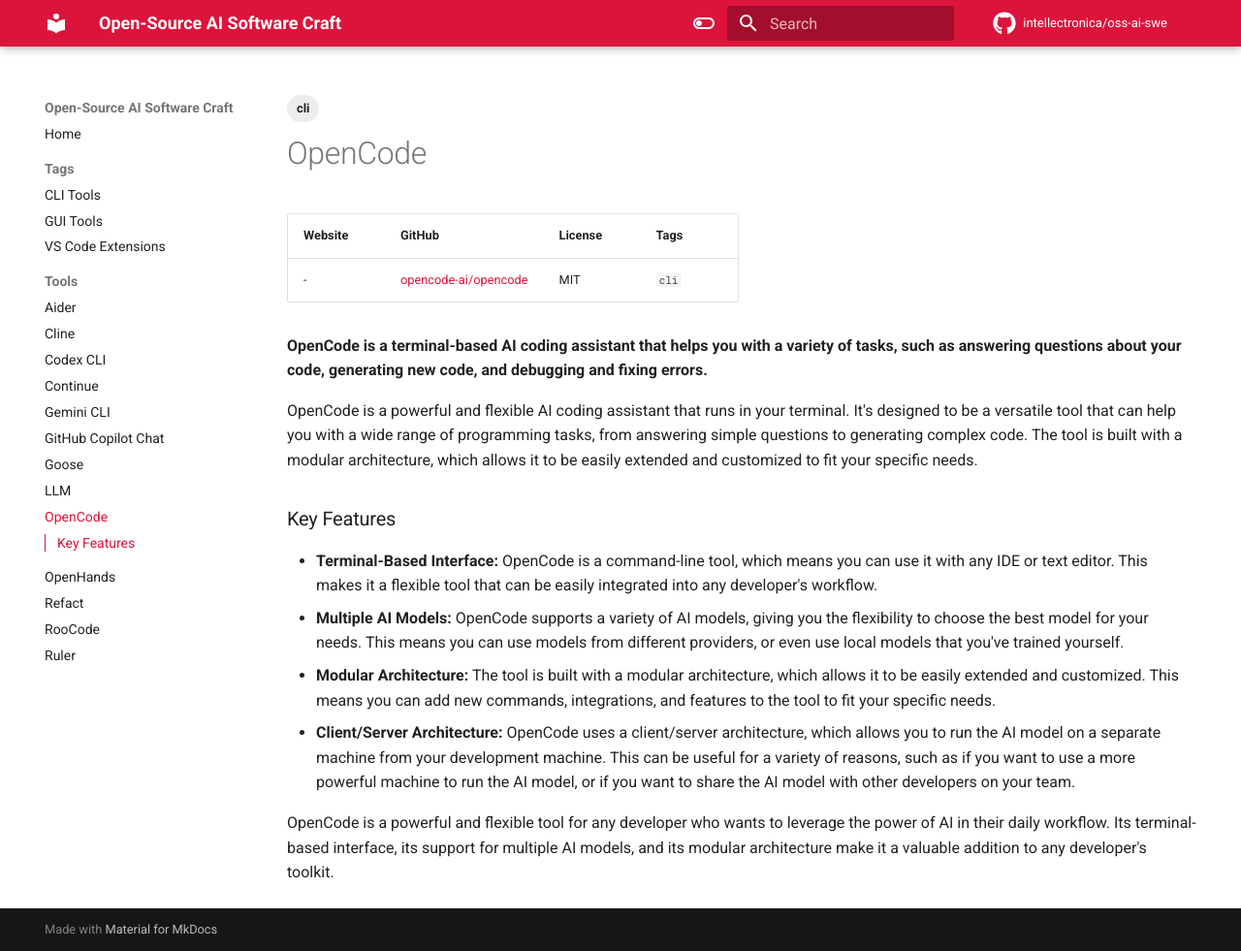
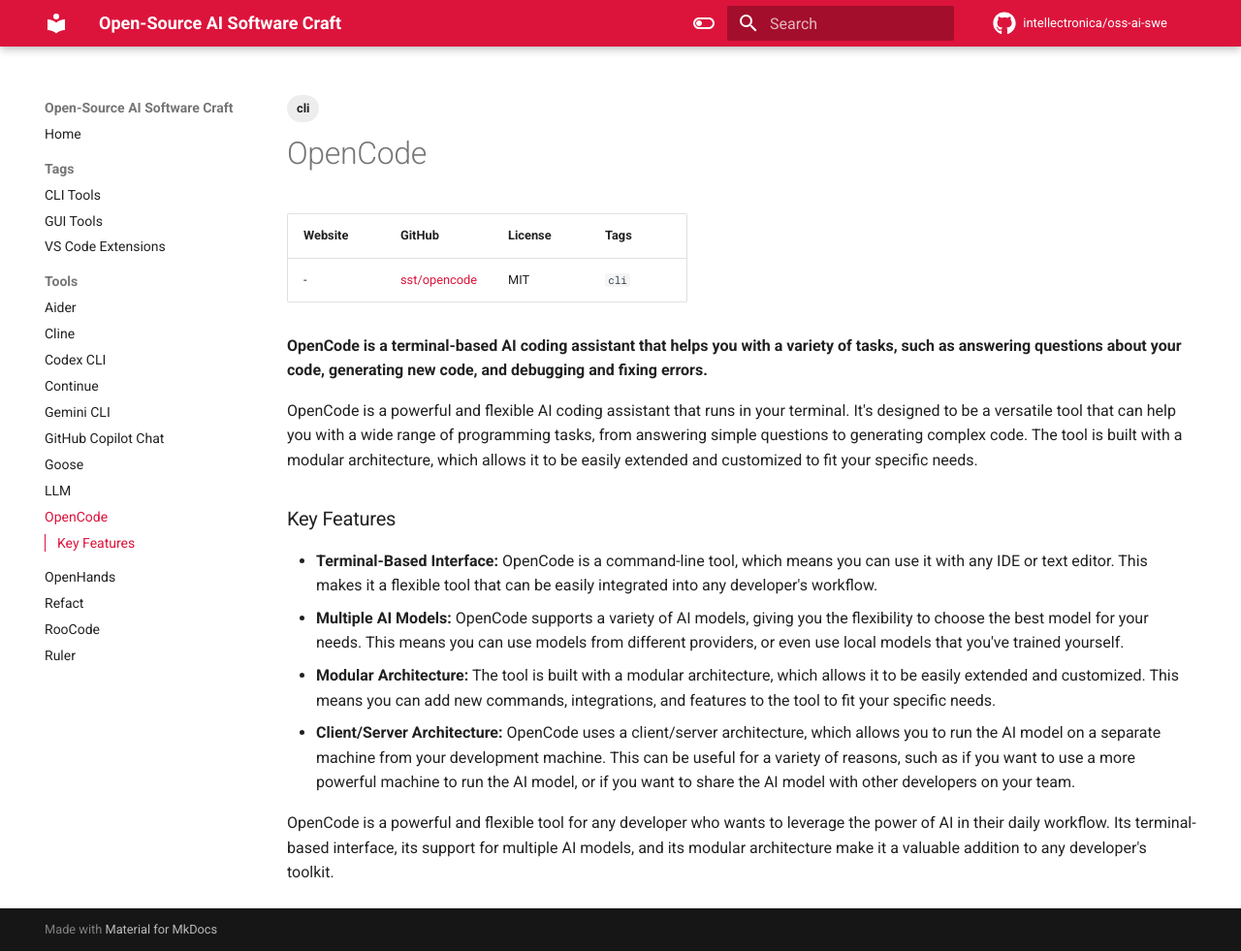
Before and after one commit to joaompinto/oss-ai-swe, an MkDocs documentation site: the page built from docs/open-code.md, in a window 1280 px wide and 981 px high. Shown: the whole window at 97% size. Built offline with MkDocs 1.6.1 and Material for MkDocs 9.7.7, drawn with Linux system fonts in a browser that asks for light colours; comment, search, counter and statistics services are not loaded.

Commit message:
Update open-code.md

```diff
--- a/docs/open-code.md
+++ b/docs/open-code.md
@@ -7,7 +7,7 @@
 
 | Website | GitHub | License | Tags |
 | --- | --- | --- | --- |
-| - | [opencode-ai/opencode](https://github.com/opencode-ai/opencode) | MIT | `cli` |
+| - | [sst/opencode](https://github.com/sst/opencode) | MIT | `cli` |
 
 **OpenCode is a terminal-based AI coding assistant that helps you with a variety of tasks, such as answering questions about your code, generating new code, and debugging and fixing errors.**
 
```
